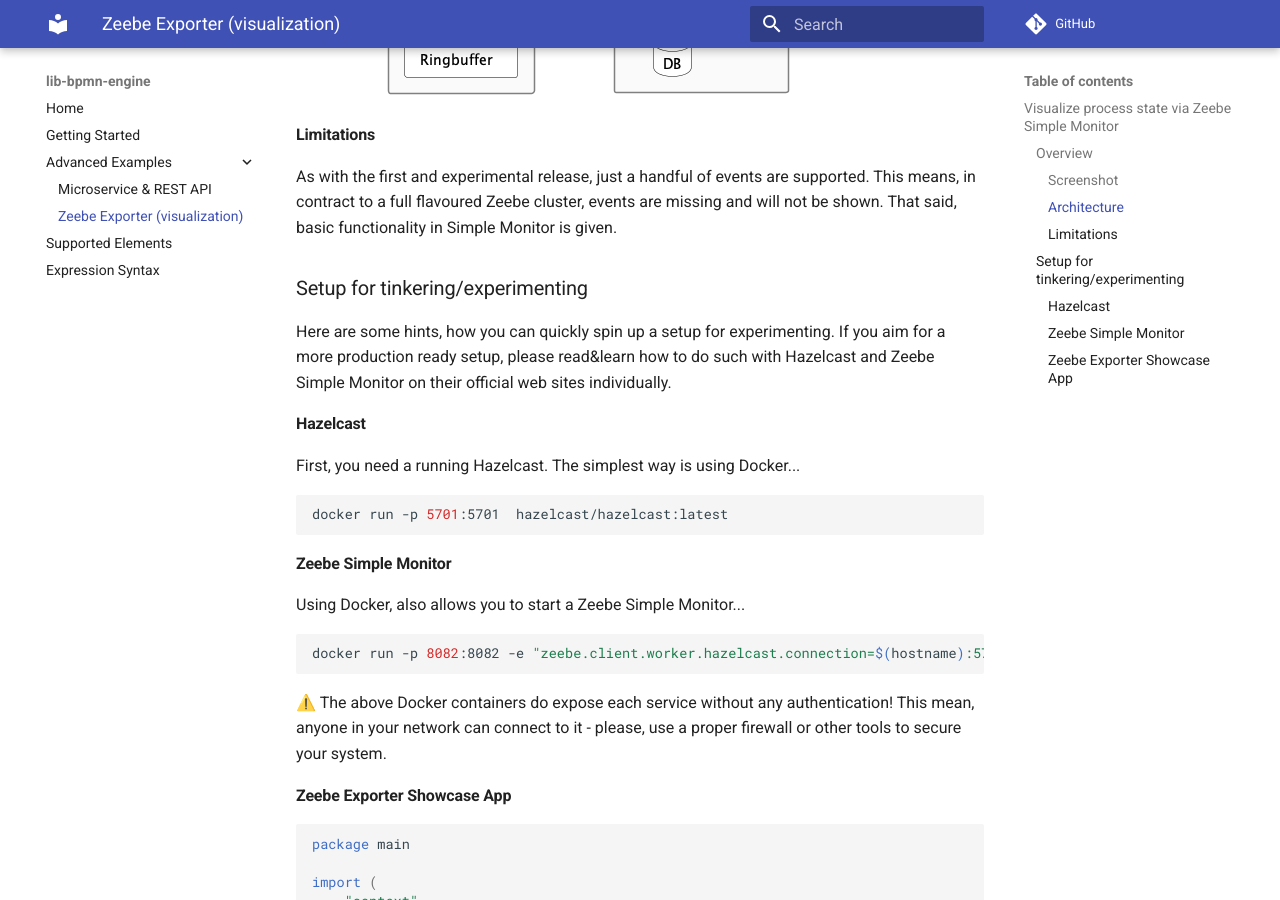
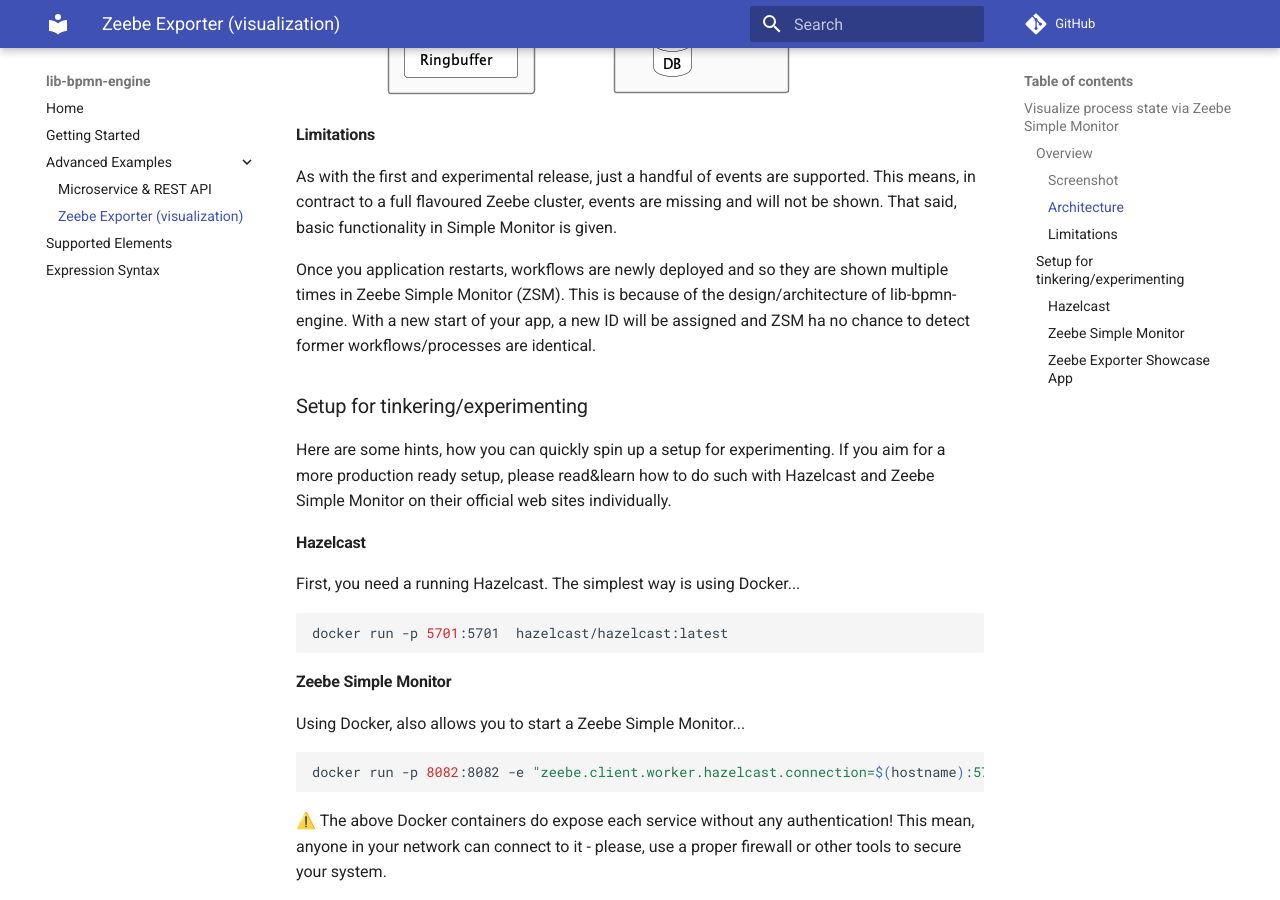
Before and after one commit to nitram509/lib-bpmn-engine, an MkDocs documentation site: the page built from docs/advanced-zeebe.md, in a window 1280 px wide and 900 px high, scrolled down 1402 px. Built offline with MkDocs 1.6.1 and Material for MkDocs 9.7.7, drawn with Linux system fonts in a browser that asks for light colours; comment, search, counter and statistics services are not loaded.

Commit message:
more limitations

```diff
--- a/docs/advanced-zeebe.md
+++ b/docs/advanced-zeebe.md
@@ -36,6 +36,11 @@
 As with the first and experimental release, just a handful of events are supported.
 This means, in contract to a full flavoured Zeebe cluster, events are missing
 and will not be shown. That said, basic functionality in Simple Monitor is given.
+
+Once you application restarts, workflows are newly deployed and so they are shown
+multiple times in Zeebe Simple Monitor (ZSM). This is because of the design/architecture
+of lib-bpmn-engine. With a new start of your app, a new ID will be assigned
+and ZSM ha no chance to detect former workflows/processes are identical.
 
 ### Setup for tinkering/experimenting
 
```
